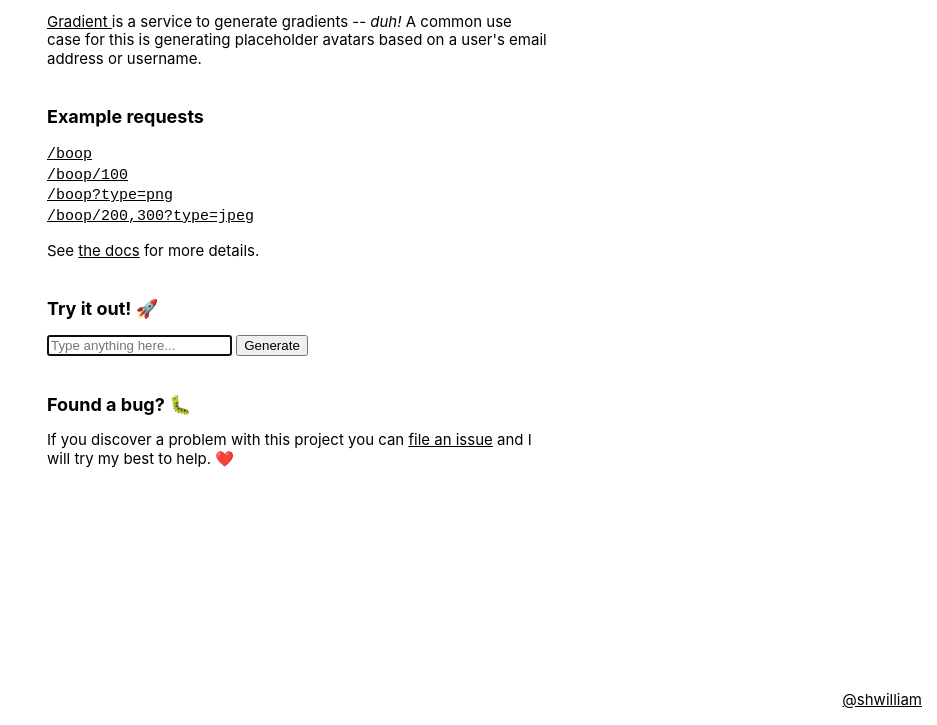
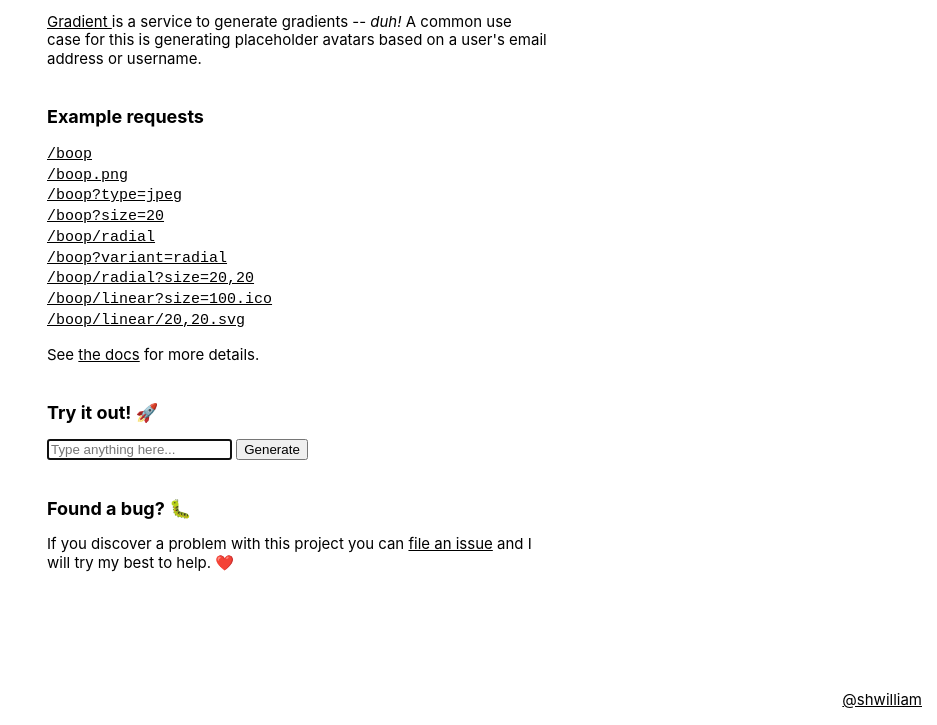
Before and after one commit to shwilliam/gradient, a website: page src/public/index.html in a window 1280 px wide. Shown: the part 75-800 px from the top of the page, without its empty margins (343-1280 px from the left). Drawn offline with Linux system fonts and the light colour scheme.

Commit message:
update example requests

```diff
--- a/src/public/index.html
+++ b/src/public/index.html
@@ -64,8 +64,8 @@
     </style>
   </head>
   <body>
-    <header class="center">
-      <h1>
+    <header>
+      <h1 class="center">
         <a
           class="title"
           href="https://github.com/shwilliam/gradient"
@@ -99,17 +99,34 @@
             <code><a href="/boop">/boop</a></code>
           </li>
           <li>
-            <code><a href="/boop/100">/boop/100</a></code>
+            <code><a href="/boop.png">/boop.png</a></code>
           </li>
           <li>
-            <code><a href="/boop?type=png">/boop?type=png</a></code>
+            <code><a href="/boop?type=jpeg">/boop?type=jpeg</a></code>
           </li>
           <li>
-            <code>
-              <a href="/boop/200,300?type=jpeg">
-                /boop/200,300?type=jpeg
-              </a>
-            </code>
+            <code><a href="/boop?size=20">/boop?size=20</a></code>
+          </li>
+          <li>
+            <code><a href="/boop/radial">/boop/radial</a></code>
+          </li>
+          <li>
+            <code><a href="/boop?variant=radial">/boop?variant=radial</a></code>
+          </li>
+          <li>
+            <code><a href="/boop/radial?size=20,20">
+                /boop/radial?size=20,20
+              </a></code>
+          </li>
+          <li>
+            <code><a href="/boop/linear?size=100.ico">
+                /boop/linear?size=100.ico
+              </a></code>
+          </li>
+          <li>
+            <code><a href="/boop/linear/20,20.svg">
+                /boop/linear/20,20.svg
+              </a></code>
           </li>
         </ul>
 
```
